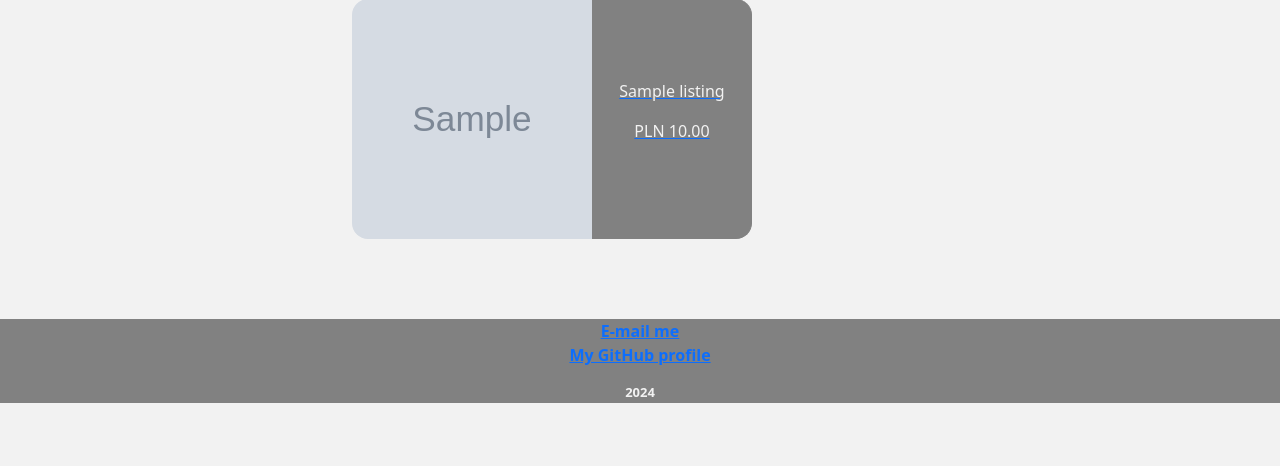
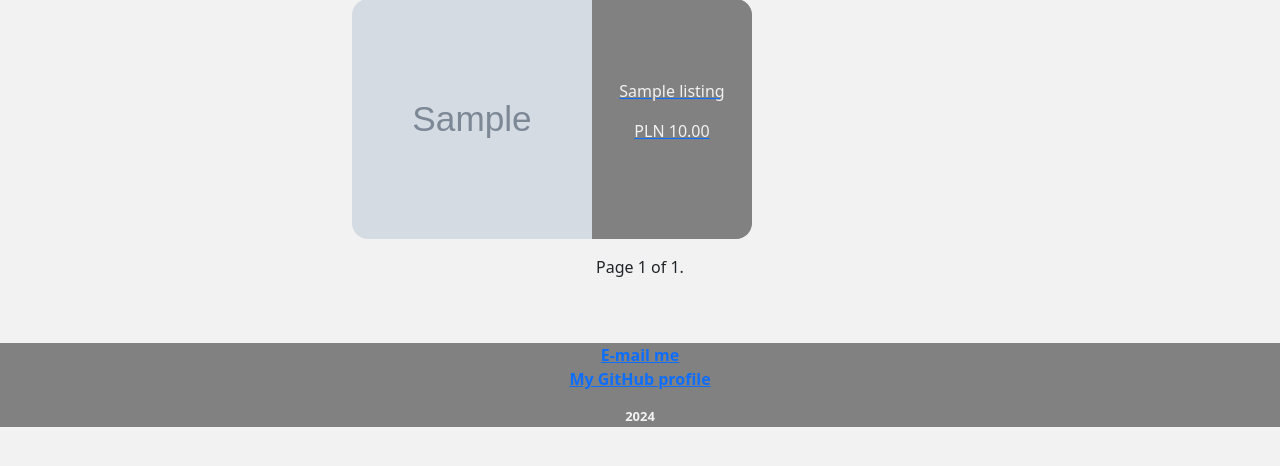
Before and after one commit to filologyprogramming/Auctions_Project, a Django app: page /active_biddings in a window 1280 px wide. Shown: the part 207-673 px from the top of the page. Run offline with Django 3.2, Linux system fonts and the light colour scheme; a user stored in the database is signed in; tables that the repository leaves empty hold one stand-in row (values such as "Sample post"); grey boxes marked "Sample" are stand-in pictures.

Commit message:
Pagination added on My Listings and Active biddings

```diff
--- a/auctions/templates/auctions/active_biddings.html
+++ b/auctions/templates/auctions/active_biddings.html
@@ -1,10 +1,10 @@
 {% extends "auctions/layout.html" %}
 
 {% block body %}
-{% if user_listings %}
+{% if active_biddings %}
     <h2>You bid on following listings</h2>
         <div class="all_listings">
-    {% for listing in user_listings %}
+            {% for listing in active_biddings %}
                 <div class="listing">
                     <a href="{% url 'show_listing' listing.id listing.name %}">
                         <div class="image_box">
@@ -18,6 +18,25 @@
                 </div>
             {% endfor %}
         </div>
+
+        <!-- Pagination -->
+        <div class="pagination">
+            <span class="step-links">
+                {% if active_biddings.has_previous %}
+                    <a href="?page=1">&laquo; first</a>
+                    <a href="?page={{ active_biddings.previous_page_number }}">previous</a>
+                {% endif %}
+
+                <span class="current">
+                    Page {{ active_biddings.number }} of {{ active_biddings.paginator.num_pages }}.
+                </span>
+
+                {% if active_biddings.has_next %}
+                    <a href="?page={{ active_biddings.next_page_number }}">next</a>
+                    <a href="?page={{ active_biddings.paginator.num_pages }}">last &raquo;</a>
+                {% endif %}
+            </span>
+        </div>
 {% else %}
 <h2> You don't bid on anything</h2>
 {% endif %}
--- a/auctions/templates/auctions/my_listings.html
+++ b/auctions/templates/auctions/my_listings.html
@@ -23,7 +23,7 @@
         <span class="step-links">
             {% if user_listings.has_previous %}
                 <a href="?page=1">&laquo; first</a>
-                <a href="?page={{ page_obj.previous_page_number }}">previous</a>
+                <a href="?page={{ user_listings.previous_page_number }}">previous</a>
             {% endif %}
 
             <span class="current">
@@ -31,8 +31,8 @@
             </span>
 
             {% if user_listings.has_next %}
-                <a href="?page={{ page_obj.next_page_number }}">next</a>
-                <a href="?page={{ page_obj.paginator.num_pages }}">last &raquo;</a>
+                <a href="?page={{ user_listings.next_page_number }}">next</a>
+                <a href="?page={{ user_listings.paginator.num_pages }}">last &raquo;</a>
             {% endif %}
         </span>
     </div>
--- a/auctions/templates/auctions/my_purchases.html
+++ b/auctions/templates/auctions/my_purchases.html
@@ -23,7 +23,7 @@
         <span class="step-links">
             {% if user_purchases.has_previous %}
                 <a href="?page=1">&laquo; first</a>
-                <a href="?page={{ page_obj.previous_page_number }}">previous</a>
+                <a href="?page={{ user_purchases.previous_page_number }}">previous</a>
             {% endif %}
 
             <span class="current">
@@ -31,8 +31,8 @@
             </span>
 
             {% if user_purchases.has_next %}
-                <a href="?page={{ page_obj.next_page_number }}">next</a>
-                <a href="?page={{ page_obj.paginator.num_pages }}">last &raquo;</a>
+                <a href="?page={{ user_purchases.next_page_number }}">next</a>
+                <a href="?page={{ user_purchases.paginator.num_pages }}">last &raquo;</a>
             {% endif %}
         </span>
     </div>
--- a/auctions/views.py
+++ b/auctions/views.py
@@ -298,16 +298,25 @@ def active_biddings(request):
         user = request.user
         # Get bids where a user is bidder, check for unique values on listing column
         bids = Bid.objects.filter(bidder=user).values('listing').distinct()
+        print(bids)
         if not bids:
             active_biddings = None
             return render(request, "auctions/active_biddings.html", {
-                "user_listings": active_biddings,
+                "active_biddings": active_biddings,
                 "navbar": True
             })
         else:
+            # Get listings on which user bids
             active_biddings = Listing.objects.filter(id__in=bids)
+            # Create paginator
+            paginator = Paginator(active_biddings, 4)
+            # Get page number
+            page_number = request.GET.get("page")
+            # Create page object
+            active_biddings = paginator.get_page(page_number)
+
             return render(request, "auctions/active_biddings.html", {
-                "user_listings": active_biddings,
+                "active_biddings": active_biddings,
                 "navbar": True
             })
 
@@ -325,15 +334,12 @@ def show_watchlist(request):
             "navbar": True
         })
 
-       # TODO: Order object either hehe or in META on model.py
-
         # Get listings from a user's watchlist
         listings = watchlist.listing.all().order_by("-date")
         # Create paginator
         paginator = Paginator(listings, 4)
         # Get page number
         page_number = request.GET.get("page")
-        print(page_number)
         # Create page object
         listings = paginator.get_page(page_number)
         return render(request, "auctions/watchlist.html", {
```
Lines whose indentation alone changed are shown as unchanged.
